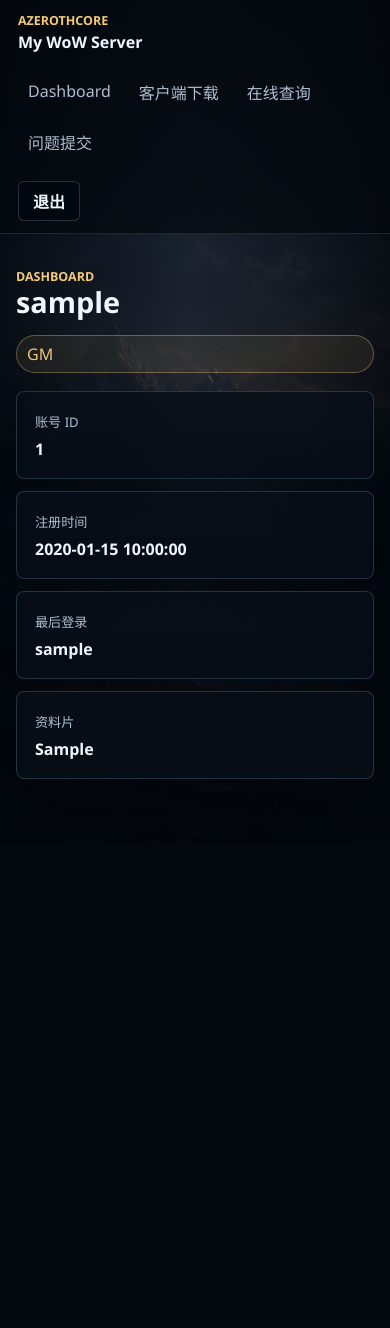
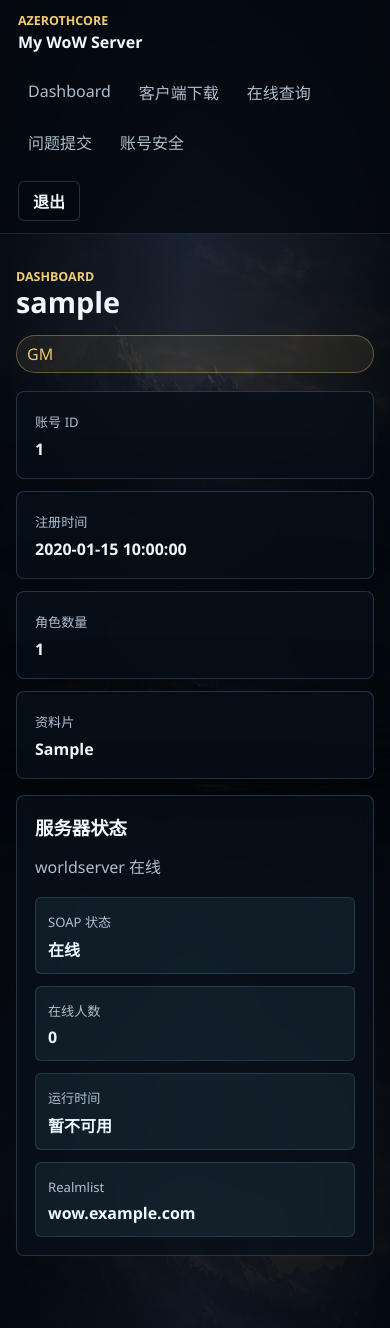
Before and after one commit to Wq5881898/wowweb, a Flask app: page /dashboard in a window 390 px wide. Before the commit the page ends 779 px from the top, so only its background shows below. Run offline with Flask 3, Linux system fonts and the light colour scheme; the visitor is signed in with stand-in values (Sample User, id 1); tables that the repository leaves empty or names only in its code hold one stand-in row (values such as "Sample post"); data that the repository does not hold is empty.

Commit message:
Add portal operations features

```diff
--- a/app.py
+++ b/app.py
@@ -1,5 +1,7 @@
 import hashlib
 import logging
+import os
+import random
 import re
 import sqlite3
 import time
@@ -37,6 +39,12 @@ SITE_DB_PATH = DATA_DIR / "wowweb.db"
 USERNAME_RE = re.compile(r"^[A-Za-z0-9_]{3,16}$")
 EMAIL_RE = re.compile(r"^[^\s@]+@[^\s@]+\.[^\s@]+$")
 ALLOWED_IMAGE_EXTENSIONS = {"png", "jpg", "jpeg", "gif", "webp"}
+ISSUE_STATUSES = {
+    "open": "待处理",
+    "in_progress": "处理中",
+    "resolved": "已解决",
+    "closed": "已关闭",
+}
 
 SRP6_N = int("894B645E89E1535BBDAD5B8B290650530801B18EBFBF5E8FAB3C82872A3E9BB7", 16)
 SRP6_G = 7
@@ -88,10 +96,26 @@ def init_site_db():
                 username TEXT NOT NULL,
                 content TEXT NOT NULL,
                 image_path TEXT,
+                status TEXT NOT NULL DEFAULT 'open',
+                gm_reply TEXT,
+                replied_by TEXT,
+                replied_at TEXT,
                 created_at TEXT NOT NULL DEFAULT CURRENT_TIMESTAMP
             )
             """
         )
+        existing_issue_columns = {
+            row[1] for row in db.execute("PRAGMA table_info(issues)").fetchall()
+        }
+        migrations = {
+            "status": "ALTER TABLE issues ADD COLUMN status TEXT NOT NULL DEFAULT 'open'",
+            "gm_reply": "ALTER TABLE issues ADD COLUMN gm_reply TEXT",
+            "replied_by": "ALTER TABLE issues ADD COLUMN replied_by TEXT",
+            "replied_at": "ALTER TABLE issues ADD COLUMN replied_at TEXT",
+        }
+        for column, statement in migrations.items():
+            if column not in existing_issue_columns:
+                db.execute(statement)
         db.commit()
 
 
@@ -138,6 +162,12 @@ def calculate_srp6_verifier(username, password, salt):
     return pow(SRP6_G, x, SRP6_N).to_bytes(32, "little")
 
 
+def make_srp6_registration_data(username, password):
+    salt = os.urandom(32)
+    verifier = calculate_srp6_verifier(username, password, salt)
+    return salt, verifier
+
+
 def get_account(username):
     safe_username = normalize_account_text(username)
     with auth_db() as db:
@@ -164,20 +194,12 @@ def get_account(username):
             return cursor.fetchone()
 
 
-def check_account_password(account, password):
-    expected = calculate_srp6_verifier(account["username"], password, account["salt"])
-    return expected == account["verifier"]
-
-
-def current_user():
-    account_id = session.get("account_id")
-    if not account_id:
-        return None
-
+def get_account_by_id(account_id, include_secret=False):
+    secret_columns = ", a.salt, a.verifier" if include_secret else ""
     with auth_db() as db:
         with db.cursor() as cursor:
             cursor.execute(
-                """
+                f"""
                 SELECT
                     a.id,
                     a.username,
@@ -186,6 +208,7 @@ def current_user():
                     a.last_login,
                     a.expansion,
                     COALESCE(MAX(aa.gmlevel), 0) AS gmlevel
+                    {secret_columns}
                 FROM account a
                 LEFT JOIN account_access aa ON aa.id = a.id AND aa.RealmID = -1
                 WHERE a.id = %s
@@ -194,6 +217,75 @@ def current_user():
                 (account_id,),
             )
             return cursor.fetchone()
+
+
+def check_account_password(account, password):
+    expected = calculate_srp6_verifier(account["username"], password, account["salt"])
+    return expected == account["verifier"]
+
+
+def update_account_password(account_id, username, new_password):
+    salt, verifier = make_srp6_registration_data(username, new_password)
+    with auth_db() as db:
+        with db.cursor() as cursor:
+            cursor.execute(
+                "UPDATE account SET salt = %s, verifier = %s, session_key = NULL WHERE id = %s",
+                (salt, verifier, account_id),
+            )
+        db.commit()
+
+
+def count_user_characters(account_id):
+    with characters_db() as db:
+        with db.cursor() as cursor:
+            cursor.execute("SELECT COUNT(*) AS total FROM characters WHERE account = %s", (account_id,))
+            row = cursor.fetchone()
+            return int(row["total"] or 0)
+
+
+def count_online_players():
+    with characters_db() as db:
+        with db.cursor() as cursor:
+            cursor.execute("SELECT COUNT(*) AS total FROM characters WHERE online = 1")
+            row = cursor.fetchone()
+            return int(row["total"] or 0)
+
+
+def server_status_snapshot():
+    status = {
+        "online": False,
+        "message": "worldserver 暂时不可用",
+        "players": None,
+        "uptime": None,
+        "db_online_players": None,
+    }
+
+    try:
+        info = execute_soap_command("server info")
+        status["online"] = True
+        status["message"] = "worldserver 在线"
+        player_match = re.search(r"Connected players:\s*(\d+)", info)
+        uptime_match = re.search(r"Server uptime:\s*([^\r\n]+)", info)
+        if player_match:
+            status["players"] = int(player_match.group(1))
+        if uptime_match:
+            status["uptime"] = uptime_match.group(1).strip()
+    except Exception:
+        app.logger.warning("Server status SOAP query failed", exc_info=True)
+
+    try:
+        status["db_online_players"] = count_online_players()
+    except pymysql.MySQLError:
+        app.logger.warning("Online count query failed", exc_info=True)
+
+    return status
+
+
+def current_user():
+    account_id = session.get("account_id")
+    if not account_id:
+        return None
+    return get_account_by_id(account_id)
 
 
 def login_required(view):
@@ -213,7 +305,7 @@ def gm_required(view):
         user = current_user()
         if not user or int(user["gmlevel"] or 0) < app.config["GM_DOWNLOAD_LEVEL"]:
             flash("需要 GM 权限。", "error")
-            return redirect(url_for("downloads"))
+            return redirect(url_for("dashboard"))
         return view(*args, **kwargs)
 
     return wrapped
@@ -221,7 +313,11 @@ def gm_required(view):
 
 @app.context_processor
 def inject_user():
-    return {"current_user": current_user(), "site_title": app.config["SITE_TITLE"]}
+    return {
+        "current_user": current_user(),
+        "site_title": app.config["SITE_TITLE"],
+        "issue_statuses": ISSUE_STATUSES,
+    }
 
 
 def client_ip():
@@ -244,6 +340,22 @@ def rate_limit_ok(ip_address):
 
     attempts.append(now)
     return True
+
+
+def refresh_captcha():
+    left = random.randint(2, 9)
+    right = random.randint(2, 9)
+    session["captcha_answer"] = str(left + right)
+    session["captcha_question"] = f"{left} + {right} = ?"
+    return session["captcha_question"]
+
+
+def captcha_question():
+    return session.get("captcha_question") or refresh_captcha()
+
+
+def captcha_ok(value):
+    return (value or "").strip() == session.get("captcha_answer")
 
 
 def validate_registration(data):
@@ -349,7 +461,11 @@ def allowed_image(filename):
 def index():
     if session.get("account_id"):
         return redirect(url_for("dashboard"))
-    return render_template("index.html", site_title=app.config["SITE_TITLE"])
+    return render_template(
+        "index.html",
+        site_title=app.config["SITE_TITLE"],
+        captcha_question=captcha_question(),
+    )
 
 
 @app.post("/login")
@@ -397,8 +513,13 @@ def register():
     if not rate_limit_ok(ip_address):
         return handle_form_response(False, "提交太频繁，请稍后再试。", 429)
 
+    if not captcha_ok(request.form.get("captcha_answer")):
+        refresh_captcha()
+        return handle_form_response(False, "验证码不正确，请重新输入。", 400)
+
     payload, validation_error = validate_registration(request.form)
     if validation_error:
+        refresh_captcha()
         return handle_form_response(False, validation_error, 400)
 
     command = f"account create {payload['username']} {payload['password']}"
@@ -416,6 +537,7 @@ def register():
             ip_address,
             public_message,
         )
+        refresh_captcha()
         return handle_form_response(False, public_message, 400)
     except Exception:
         app.logger.exception(
@@ -423,9 +545,11 @@ def register():
             payload["username"],
             ip_address,
         )
+        refresh_captcha()
         return handle_form_response(False, "注册失败，请联系管理员。", 500)
 
     app.logger.info("Registration succeeded for username=%s ip=%s", payload["username"], ip_address)
+    refresh_captcha()
     return handle_form_response(True, "注册成功！现在可以登录。", 200)
 
 
@@ -441,7 +565,48 @@ def handle_form_response(ok, message, status_code):
 @login_required
 def dashboard():
     user = current_user()
-    return render_template("dashboard.html", user=user)
+    try:
+        character_count = count_user_characters(user["id"])
+    except pymysql.MySQLError:
+        character_count = None
+    return render_template(
+        "dashboard.html",
+        user=user,
+        character_count=character_count,
+        server_status=server_status_snapshot(),
+        realmlist=app.config["REALMLIST"],
+    )
+
+
+@app.get("/account/security")
+@login_required
+def account_security():
+    return render_template("account_security.html")
+
+
+@app.post("/account/security")
+@login_required
+def change_password():
+    current_password = request.form.get("current_password") or ""
+    new_password = request.form.get("new_password") or ""
+    confirm_password = request.form.get("confirm_password") or ""
+    account = get_account_by_id(session["account_id"], include_secret=True)
+
+    if not account or not check_account_password(account, current_password):
+        flash("当前密码不正确。", "error")
+        return redirect(url_for("account_security"))
+
+    if not 6 <= len(new_password) <= 32 or any(char.isspace() for char in new_password):
+        flash("新密码必须为 6 到 32 位，并且不能包含空格。", "error")
+        return redirect(url_for("account_security"))
+
+    if new_password != confirm_password:
+        flash("两次输入的新密码不一致。", "error")
+        return redirect(url_for("account_security"))
+
+    update_account_password(account["id"], account["username"], new_password)
+    flash("密码已修改，请使用新密码登录。", "success")
+    return redirect(url_for("dashboard"))
 
 
 @app.get("/downloads")
@@ -517,15 +682,31 @@ def online_players():
 @login_required
 def issues():
     user = current_user()
+    status_filter = request.args.get("status") or ""
+    params = []
+
+    if int(user["gmlevel"] or 0) >= app.config["GM_DOWNLOAD_LEVEL"]:
+        query = "SELECT * FROM issues"
+        if status_filter in ISSUE_STATUSES:
+            query += " WHERE status = ?"
+            params.append(status_filter)
+        query += " ORDER BY id DESC LIMIT 100"
+    else:
+        query = "SELECT * FROM issues WHERE account_id = ?"
+        params.append(user["id"])
+        if status_filter in ISSUE_STATUSES:
+            query += " AND status = ?"
+            params.append(status_filter)
+        query += " ORDER BY id DESC LIMIT 50"
+
     with site_db() as db:
-        if int(user["gmlevel"] or 0) >= app.config["GM_DOWNLOAD_LEVEL"]:
-            items = db.execute("SELECT * FROM issues ORDER BY id DESC LIMIT 100").fetchall()
-        else:
-            items = db.execute(
-                "SELECT * FROM issues WHERE account_id = ? ORDER BY id DESC LIMIT 50",
-                (user["id"],),
-            ).fetchall()
-    return render_template("issues.html", user=user, issues=items)
+        items = db.execute(query, params).fetchall()
+    return render_template(
+        "issues.html",
+        user=user,
+        issues=items,
+        status_filter=status_filter,
+    )
 
 
 @app.post("/issues")
@@ -563,6 +744,36 @@ def submit_issue():
     return redirect(url_for("issues"))
 
 
+@app.post("/issues/<int:issue_id>/moderate")
+@login_required
+@gm_required
+def moderate_issue(issue_id):
+    status = request.form.get("status") or "open"
+    reply = (request.form.get("gm_reply") or "").strip()
+    user = current_user()
+
+    if status not in ISSUE_STATUSES:
+        flash("问题状态不正确。", "error")
+        return redirect(url_for("issues"))
+
+    with site_db() as db:
+        db.execute(
+            """
+            UPDATE issues
+            SET status = ?,
+                gm_reply = ?,
+                replied_by = ?,
+                replied_at = CASE WHEN ? = '' THEN replied_at ELSE CURRENT_TIMESTAMP END
+            WHERE id = ?
+            """,
+            (status, reply or None, user["username"] if reply else None, reply, issue_id),
+        )
+        db.commit()
+
+    flash("问题处理信息已更新。", "success")
+    return redirect(url_for("issues"))
+
+
 setup_logging()
 init_site_db()
 
--- a/static/css/style.css
+++ b/static/css/style.css
@@ -194,7 +194,8 @@ label {
 }
 
 input,
-textarea {
+textarea,
+select {
   width: 100%;
   min-height: 46px;
   padding: 0 13px;
@@ -213,7 +214,8 @@ textarea {
 }
 
 input:focus,
-textarea:focus {
+textarea:focus,
+select:focus {
   border-color: var(--ice);
   box-shadow: 0 0 0 3px rgba(137, 217, 255, 0.16);
 }
@@ -365,6 +367,56 @@ button {
   color: var(--muted);
 }
 
+.filter-form {
+  display: grid;
+  grid-template-columns: minmax(180px, 280px) auto;
+  align-items: end;
+  gap: 12px;
+}
+
+.server-panel {
+  margin-top: 16px;
+}
+
+.status-grid {
+  display: grid;
+  grid-template-columns: repeat(4, minmax(0, 1fr));
+  gap: 12px;
+}
+
+.status-grid div,
+.reply-box {
+  padding: 12px;
+  border: 1px solid rgba(137, 217, 255, 0.16);
+  border-radius: 6px;
+  background: rgba(137, 217, 255, 0.07);
+}
+
+.status-grid span,
+.reply-box span {
+  color: var(--muted);
+  font-size: 0.82rem;
+}
+
+.status-grid strong {
+  display: block;
+  margin-top: 5px;
+  overflow-wrap: anywhere;
+}
+
+.status-pill {
+  display: inline-flex;
+  align-items: center;
+  min-height: 28px;
+  margin: 10px 0;
+  padding: 0 9px;
+  border: 1px solid rgba(243, 202, 117, 0.35);
+  border-radius: 999px;
+  color: var(--gold-strong);
+  background: rgba(243, 202, 117, 0.08);
+  font-size: 0.85rem;
+}
+
 table {
   width: 100%;
   border-collapse: collapse;
@@ -396,7 +448,9 @@ th {
 
   .info-grid,
   .management-form,
-  .download-item {
+  .download-item,
+  .filter-form,
+  .status-grid {
     grid-template-columns: 1fr;
   }
 
--- a/templates/dashboard.html
+++ b/templates/dashboard.html
@@ -20,13 +20,38 @@
         <strong>{{ user.joindate }}</strong>
       </article>
       <article class="info-card">
-        <span>最后登录</span>
-        <strong>{{ user.last_login or "暂无记录" }}</strong>
+        <span>角色数量</span>
+        <strong>{{ character_count if character_count is not none else "暂不可用" }}</strong>
       </article>
       <article class="info-card">
         <span>资料片</span>
         <strong>{{ user.expansion }}</strong>
       </article>
     </section>
+
+    <section class="tool-panel server-panel">
+      <div>
+        <h2>服务器状态</h2>
+        <p class="empty-text">{{ server_status.message }}</p>
+      </div>
+      <div class="status-grid">
+        <div>
+          <span>SOAP 状态</span>
+          <strong>{{ "在线" if server_status.online else "离线" }}</strong>
+        </div>
+        <div>
+          <span>在线人数</span>
+          <strong>{{ server_status.players if server_status.players is not none else server_status.db_online_players or 0 }}</strong>
+        </div>
+        <div>
+          <span>运行时间</span>
+          <strong>{{ server_status.uptime or "暂不可用" }}</strong>
+        </div>
+        <div>
+          <span>Realmlist</span>
+          <strong>{{ realmlist }}</strong>
+        </div>
+      </div>
+    </section>
   </main>
 {% endblock %}
--- a/templates/index.html
+++ b/templates/index.html
@@ -70,6 +70,11 @@
           <input type="email" name="email" autocomplete="email" placeholder="可选">
         </label>
 
+        <label>
+          <span>验证码：{{ captcha_question }}</span>
+          <input type="text" name="captcha_answer" required inputmode="numeric" placeholder="输入计算结果">
+        </label>
+
         <button type="submit">注册账号</button>
       </form>
     </section>
--- a/templates/layout.html
+++ b/templates/layout.html
@@ -20,6 +20,7 @@
             <a href="{{ url_for('downloads') }}">客户端下载</a>
             <a href="{{ url_for('online_players') }}">在线查询</a>
             <a href="{{ url_for('issues') }}">问题提交</a>
+            <a href="{{ url_for('account_security') }}">账号安全</a>
           </nav>
           <form method="post" action="{{ url_for('logout') }}">
             <button class="ghost-button" type="submit">退出</button>
```
Also changed, not shown: config.py (+20 -0 lines), templates/account_security.html (added, +31 -0 lines), templates/issues.html (+45 -0 lines), README.md, 1 other file.
